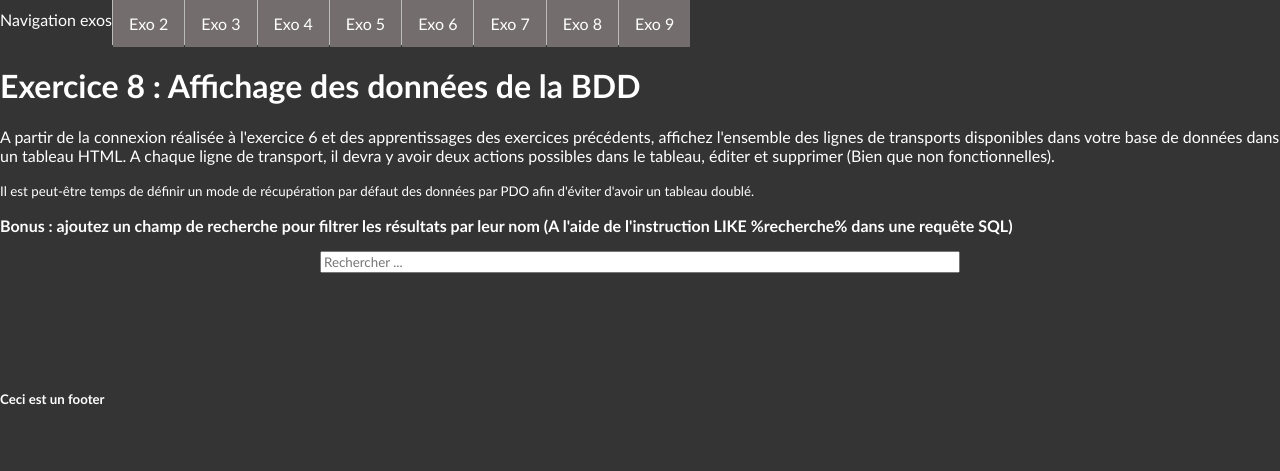
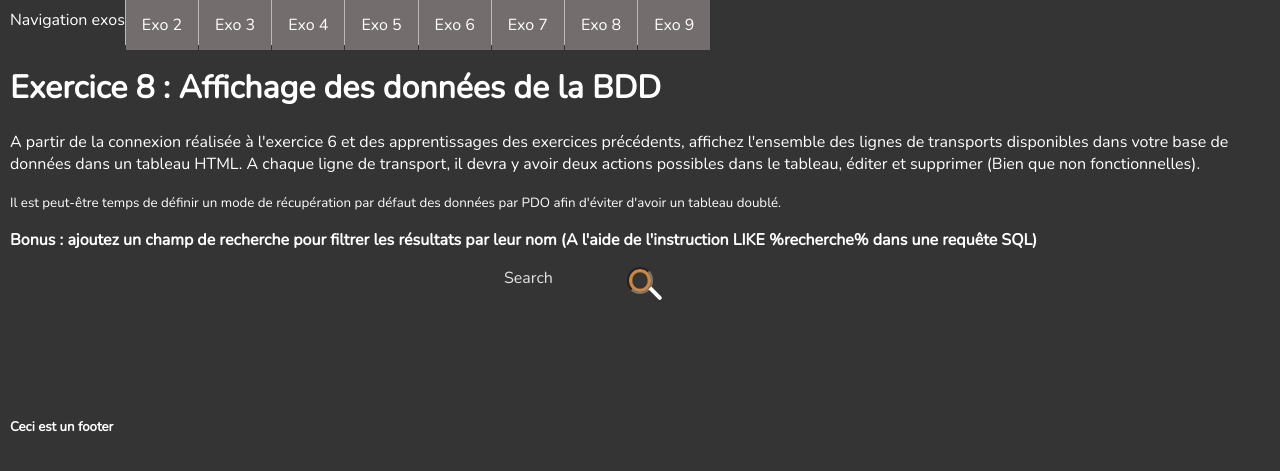
Before and after one commit to mnadea001/exointerphp, a PHP site: page /8/index.php in a window 1280 px wide. Shown: the top 471 px of the page. Run offline with PHP 8.4, Linux system fonts and the light colour scheme; data that the repository does not hold is empty.

Commit message:
Correction exo 9

```diff
--- a/3/style.css
+++ b/3/style.css
@@ -1,7 +1,4 @@
-* {
-  font-family: "Gill Sans", "Gill Sans MT", Calibri, "Trebuchet MS", sans-serif;
-  box-sizing: border-box;
-}
+@import url("https://fonts.googleapis.com/css2?family=Nunito:wght@300&display=swap");
 
 nav ul {
   display: flex;
@@ -72,6 +69,8 @@ input[type="submit"] {
 
 body {
   margin: 0;
+  margin-left: 10px;
+  margin-right: 10px;
   padding: 0;
   color: white;
   font-family: "Nunito", monospace;
@@ -234,3 +264,130 @@ a {
   -webkit-background-clip: text;
   border-color: white;
 }
+
+form,
+.input,
+.caret {
+  margin: auto;
+}
+form {
+  position: relative;
+  width: 100%;
+  max-width: 17em;
+}
+.input,
+.caret {
+  display: block;
+  transition: all calc(1s * 0.5) linear;
+}
+.input {
+  background: transparent;
+  color: peru;
+  border-radius: 50%;
+  box-shadow: 0 0 0 0.25em inset;
+  caret-color: peru;
+  width: 2em;
+  height: 2em;
+  -webkit-appearance: none;
+  -moz-appearance: none;
+  appearance: none;
+}
+.input:focus,
+.input:valid {
+  background: transparent;
+  border-radius: 0.25em;
+  box-shadow: none;
+  padding: 0.75em 1em;
+  transition-duration: calc(1s * 0.25);
+  transition-delay: calc(1s * 0.25);
+  width: 100%;
+  height: 3em;
+}
+.input:focus {
+  animation: showCaret 1s steps(1);
+  outline: transparent;
+}
+.input:focus + .caret,
+.input:valid + .caret {
+  animation: handleToCaret 1s linear;
+  background: transparent;
+  width: 1px;
+  height: 1.5em;
+  transform: translate(0, -1em) rotate(-180deg) translate(7.5em, -0.25em);
+}
+.input::-webkit-search-decoration {
+  -webkit-appearance: none;
+}
+label {
+  color: #e3e4e8;
+  /* overflow: hidden; */
+  /* position: absolute; */
+  width: 0;
+  height: 0;
+}
+
+.input-edit {
+  border: none;
+  outline: none;
+  background-color: hsla(0, 0%, 100%, 0.25);
+  color: azure;
+}
+.caret {
+  background: currentColor;
+  border-radius: 0 0 0.125em 0.125em;
+  margin-bottom: -0.6em;
+  width: 0.25em;
+  height: 1em;
+  transform: translate(0, -1em) rotate(-45deg) translate(0, 0.875em);
+  transform-origin: 50% 0;
+}
+
+/* Animations */
+@keyframes showCaret {
+  from {
+    caret-color: transparent;
+  }
+  to {
+    caret-color: peru;
+  }
+}
+@keyframes handleToCaret {
+  from {
+    background: currentColor;
+    width: 0.25em;
+    height: 1em;
+    transform: translate(0, -1em) rotate(-45deg) translate(0, 0.875em);
+  }
+  25% {
+    background: currentColor;
+    width: 0.25em;
+    height: 1em;
+    transform: translate(0, -1em) rotate(-180deg) translate(0, 0.875em);
+  }
+  50%,
+  62.5% {
+    background: peru;
+    width: 1px;
+    height: 1.5em;
+    transform: translate(0, -1em) rotate(-180deg) translate(7.5em, 2.5em);
+  }
+  75%,
+  99% {
+    background: peru;
+    width: 1px;
+    height: 1.5em;
+    transform: translate(0, -1em) rotate(-180deg) translate(7.5em, -0.25em);
+  }
+  87.5% {
+    background: peru;
+    width: 1px;
+    height: 1.5em;
+    transform: translate(0, -1em) rotate(-180deg) translate(7.5em, 0.125em);
+  }
+  to {
+    background: transparent;
+    width: 1px;
+    height: 1.5em;
+    transform: translate(0, -1em) rotate(-180deg) translate(7.5em, -0.25em);
+  }
+}
--- a/8/index.php
+++ b/8/index.php
@@ -11,12 +11,14 @@
     <meta name="viewport" content="width=device-width, initial-scale=1.0">
     <title>Exercice 8</title>
     <link rel="stylesheet" href="../3/style.css">
+    <link rel="stylesheet" href="https://cdnjs.cloudflare.com/ajax/libs/font-awesome/5.15.3/css/all.min.css">
 
 </head>
 
 <body>
     <?php
         include '../4/_navbar.php';
+        include '../5/_alert.php';
     ?>
     <h1>Exercice 8 : Affichage des données de la BDD</h1>
     <p>A partir de la connexion réalisée à l'exercice 6 et des apprentissages des exercices précédents, affichez
@@ -28,18 +30,19 @@
     <p><b>Bonus : ajoutez un champ de recherche pour filtrer les résultats par leur nom (A l'aide de l'instruction LIKE
             %recherche% dans une requête SQL)</b></p>
 
+
     <form action="" method="get">
-        <input type="text" name="search" id="search" placeholder="Rechercher ...">
-        <?php
-        if (!empty($search)) {
-            echo "<h3>Résultats de la recherche : $search</h3>";
-            if (empty($lines)) {
-                echo 'Aucun résultat trouvé !';
-            }
-            echo "<a href='index.php'>Retourner aux lignes</a>";
-        }
+        <label for="search">Search</label>
+        <input class="input" id="search" type="search" name="search" pattern=".*\S.*" required>
+        <span class="caret"></span>
+    </form>
+    <?php
+    if (!empty($search)) {
+        echo "<h3>Résultats de la recherche : $search</h3>";
+        echo "<a href='index.php'>Retourner aux lignes</a>";
+    }
     ?>
-    </form>
+
 
     <section class="card-carousel">
         <?php
@@ -53,8 +56,9 @@
                 <p>Terminus A : <?php echo $line['terminus_a']; ?></p>
                 <p>Terminus B : <?php echo $line['terminus_b']; ?></p>
 
-                <a href=""><button>Editer</button></a>
-                <a href=""><button>Supprimer</button></a>
+                <a href="../9/edit-form.php?id=<?php echo $line['id']; ?>"><button>Editer</button></a>
+                <a href="form.php?id=<?php echo $line['id']; ?>"><button>Supprimer</button></a>
+
             </div>
             <div class="card-author">
                 <a href="#" class="author-avatar">
--- a/9/index.php
+++ b/9/index.php
@@ -21,7 +21,7 @@
         préparées.N'oubliez pas l'instruction WHERE sous peine de tout modifier</small>
     <p><b>Bonus : Ajoutez des messages d'erreur sur la page pour renforcer l'expérience utilisateur</b></p>
 
-
+    <a href="../8/index.php">Aller à la page des cartes</a>
     <?php
         include '../4/_footer.php';
     ?>
```
Also changed, not shown: other parts of 3/style.css (+31 -0 lines), 9/_viewLine.php (added, +11 -0 lines), 9/edit-form.php (added, +64 -0 lines), 9/edit-form_post.php (added, +39 -0 lines).
